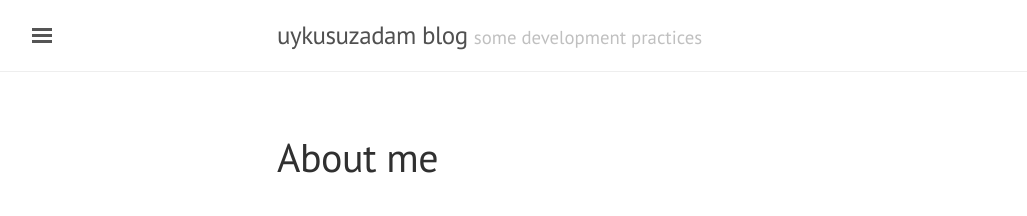
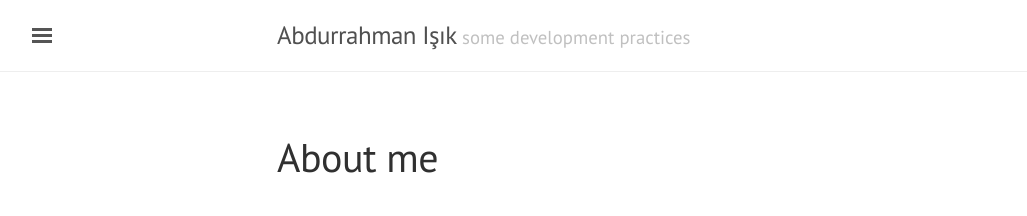
Before and after one commit to abdurrahman/abdurrahman.github.io, a Jekyll site: the page built from about.md, in a window 1280 px wide. Shown: the top 216 px of the page, without its empty margins (3-1030 px from the left). Built offline with Jekyll 4.4.1, drawn with Linux system fonts in a browser that asks for light colours.

Commit message:
update config.yml

```diff
--- a/_config.yml
+++ b/_config.yml
@@ -4,12 +4,12 @@
 permalink:           /:year/:month/:title/
 
 # Setup
-title:               uykusuzadam blog
+title:               Abdurrahman Işık
 tagline:             'some development practices'
 description:         '.Net framework, asp.net mvc, javascript and some back-end stuffs by Abdurrahman Işık'
 url:                 http://abdurrahman.github.io
 baseurl:             ''
-paginate:            10
+paginate:            5
 
 # About/contact
 author:
```
